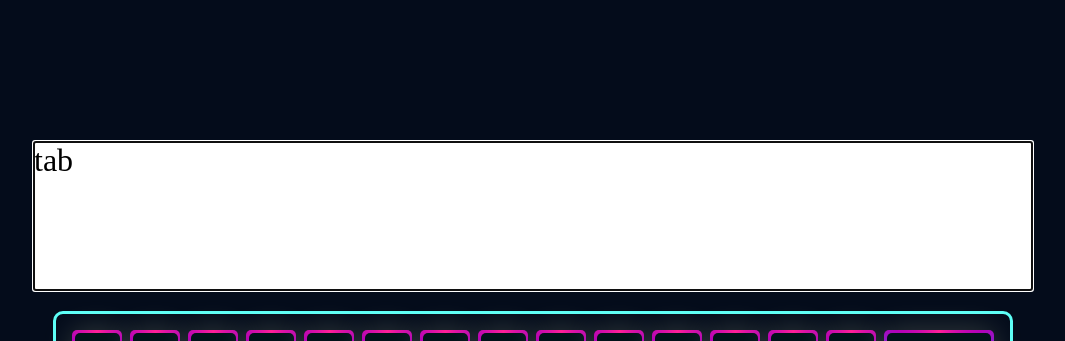
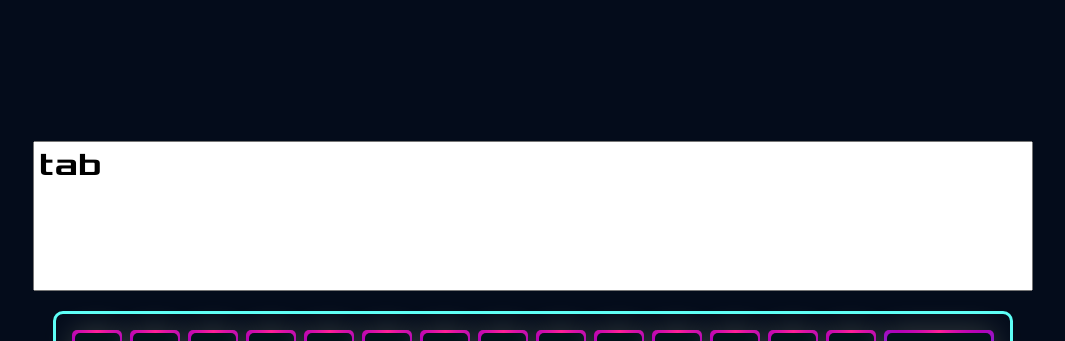
Before and after one commit to antasth/Virtual-keyboard, a website with bundled scripts: page index.html in a window 1280 px wide. Both pictures are taken after a click on the element "tab". Shown: the top 341 px of the page, without its empty margins (107-1172 px from the left). Built offline with nearby package versions, Linux system fonts and the light colour scheme.

Commit message:
feat: hide outline from textarea

```diff
--- a/styles/styles.css
+++ b/styles/styles.css
@@ -32,8 +32,14 @@ body {
   align-self: center;
   width: 100%;
   height: 150px;
+  padding: 5px;
   resize: none;
+  outline: none;
+  font-family: 'Xolonium';
   font-size: 32px;
+}
+.text-area:focus {
+  outline: none;
 }
 .keyboard {
   max-width: 100%;
```
